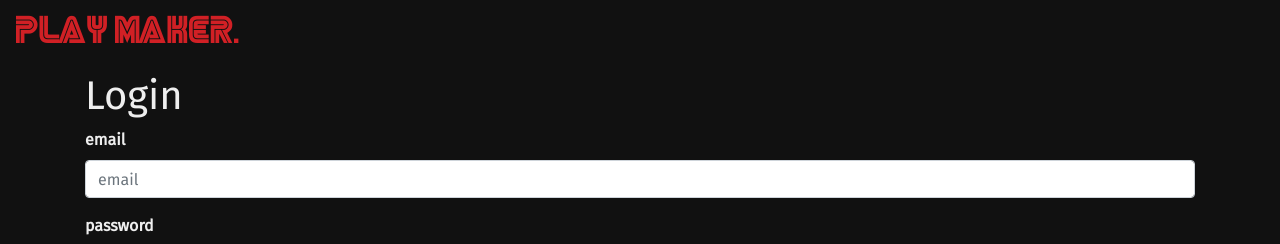
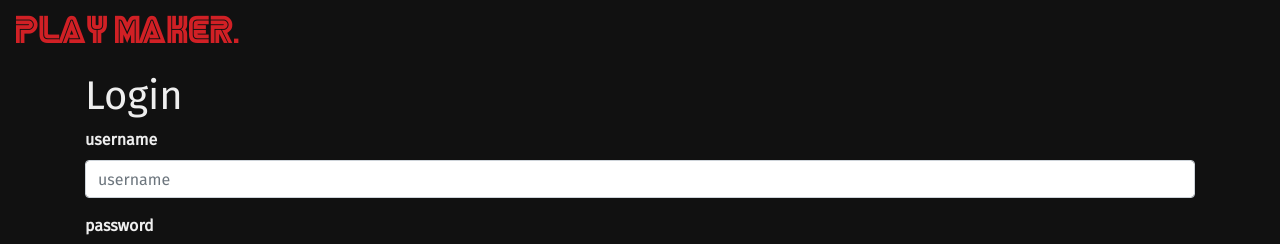
Before and after one commit to jamespeacock/playmaker-project, a React app in the folder frontend/: page /login in a window 1280 px wide. Shown: the top 244 px of the page. Built offline with nearby package versions, Linux system fonts and the light colour scheme; no server answers.

Commit message:
style modal changes

```diff
--- a/frontend/src/App.scss
+++ b/frontend/src/App.scss
@@ -81,11 +81,13 @@ $hover-color: $color-primary-2;
 }
 
 .modal {
-  background-color: $gray !important;
-  color: $light !important;
+  background-color: $gray;
+  color: $light;
 }
 
-.mo
+.modal-open {
+  overflow: visible !important;
+}
 
 .modal-body {
   composes: modal;
@@ -116,7 +118,7 @@ $hover-color: $color-primary-2;
 
 .card-song {
   composes: card;
-  background-color: $color-secondary-2-4;
+  background-color: $color-secondary-1-4;
 }
 
 .btn-primary {
--- a/frontend/src/components/Login/Login.js
+++ b/frontend/src/components/Login/Login.js
@@ -62,8 +62,8 @@ class Login extends React.Component {
                     <h1 className={styles.body}>Login</h1>
                     <Form>
                         <Form.Group controlId="formBasicEmail">
-                            <Form.Label className="font-weight-bold">email</Form.Label>
-                            <Form.Control type="email" placeholder="email" onChange={this.updateUsername}/>
+                            <Form.Label className="font-weight-bold">username</Form.Label>
+                            <Form.Control type="email" placeholder="username" onChange={this.updateUsername}/>
                         </Form.Group>
                         <Form.Group controlId="formBasicPassword">
                             <Form.Label className="font-weight-bold" >password</Form.Label>
--- a/frontend/src/components/shared/Devices.js
+++ b/frontend/src/components/shared/Devices.js
@@ -56,7 +56,7 @@ class DevicesModal extends React.Component {
                   <div>
                       <BootstrapTable
                           keyField="sp_id"
-                          data={this.props.user.devices}
+                          data={this.props.user.devices || []}
                           columns={this.columns}/>
                   </div>
                   <p>Oddly, mobile devices do not appear unless they are open.</p>
```
